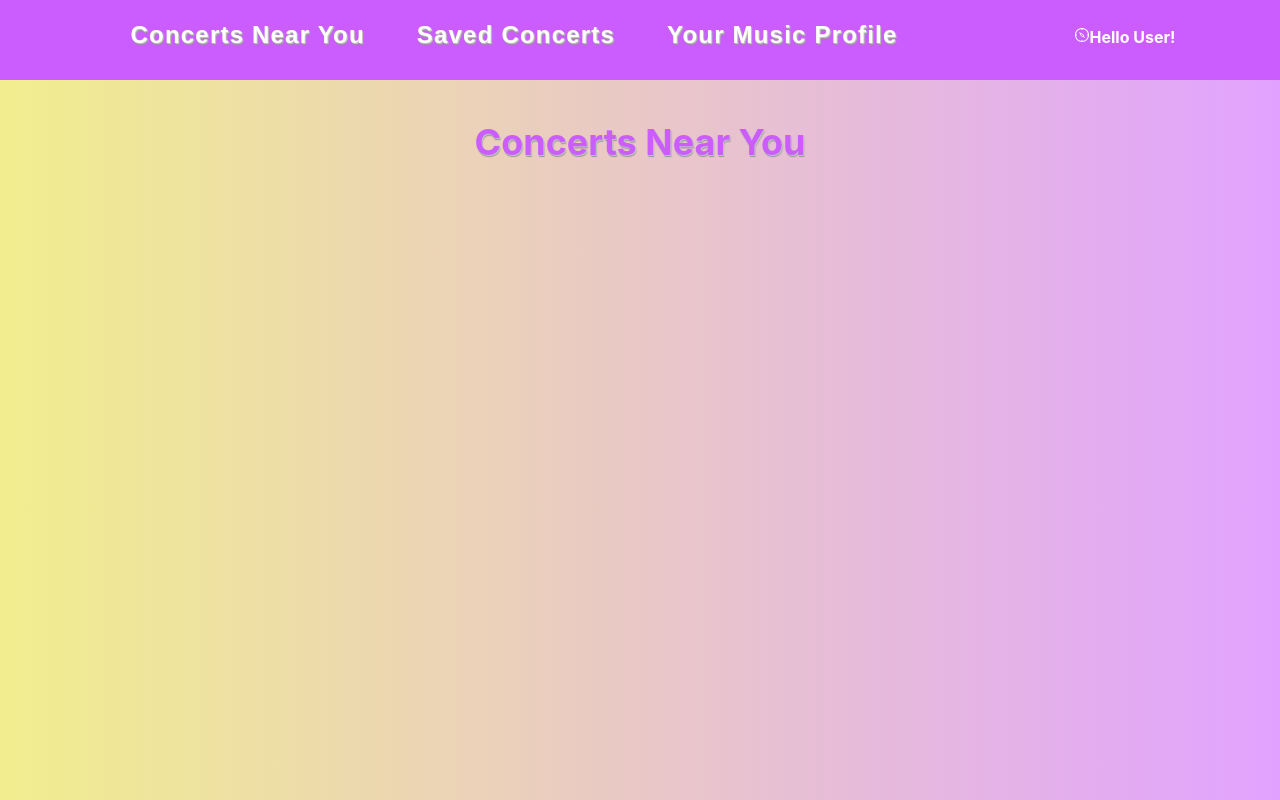
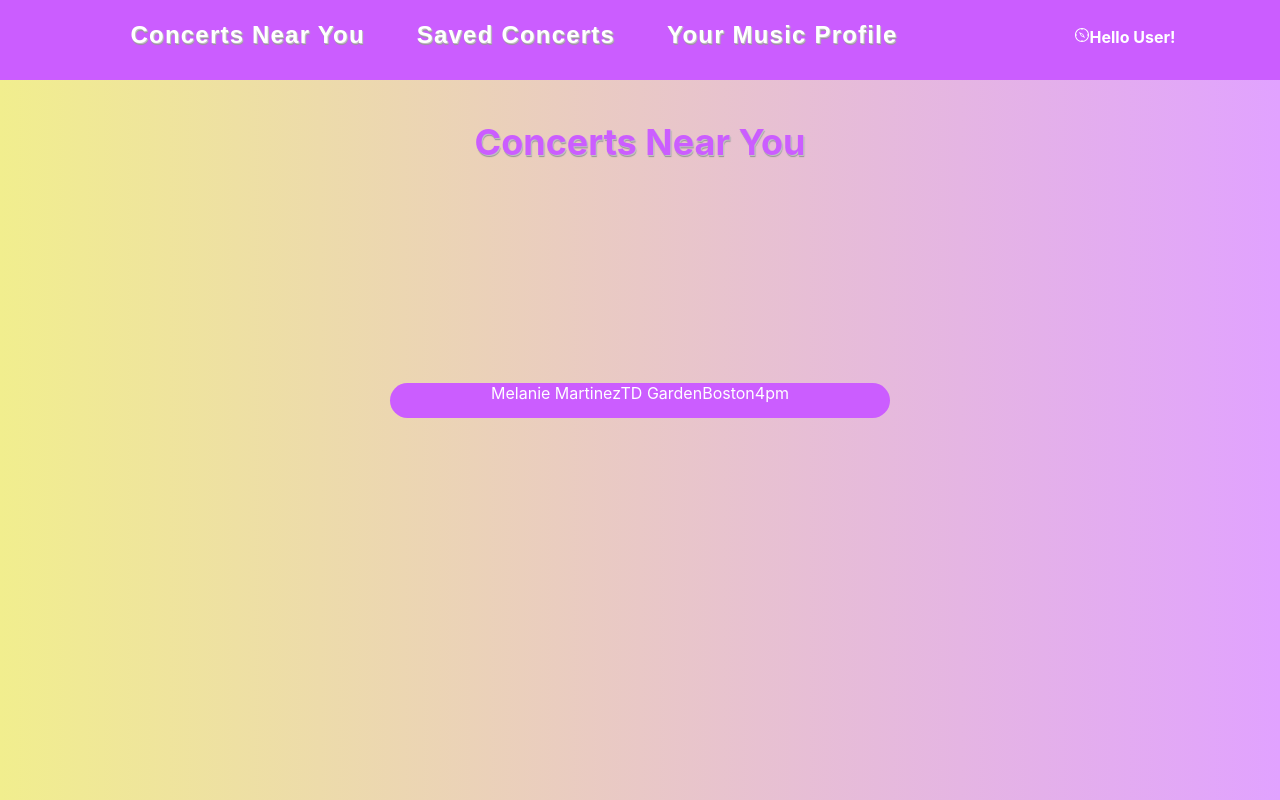
Before and after one commit to ivannadels/CS411-ConcertFinder, a React (Create React App) app in the folder concert-finder/: page /ConcertsNearby in a window 1280 px wide. Built offline with nearby package versions, Linux system fonts and the light colour scheme.

Commit message:
made a concert listing component to be used for listing out each individual concert. passed in props for relevant info about each concert

```diff
--- /dev/null
+++ b/concert-finder/src/ConcertListing.css
@@ -0,0 +1,7 @@
+.Listing {
+    background-color: #cb5dff;
+    border-radius: 20px;
+    color: white;
+    min-width: 500px;
+    min-height: 35px;
+}
--- /dev/null
+++ b/concert-finder/src/ConcertListing.js
@@ -0,0 +1,15 @@
+import React from 'react';
+import './ConcertListing.css';
+
+const ConcertListing = (props) => {
+    return (
+        <div className='Listing'>
+            <span>{props.artistName}</span>
+            <span>{props.location}</span>
+            <span>{props.city}</span>
+            <span>{props.time}</span>
+        </div>
+    )
+}
+
+export default ConcertListing;
--- a/concert-finder/src/ConcertsNearby.js
+++ b/concert-finder/src/ConcertsNearby.js
@@ -1,12 +1,20 @@
 import React from 'react';
 import Header from './Header';
 import './ConcertsNearby.css';
+import ConcertListing from './ConcertListing';
 
 const ConcertsNearby = () => {
     return (
         <div className='concertsNearby'>
             <Header></Header>
             <div className='title'>Concerts Near You</div>
+            <ConcertListing
+                artistName='Melanie Martinez'
+                location='TD Garden'
+                city='Boston'
+                time="4pm"
+            >
+            </ConcertListing>
         </div>
     )
 }
```
